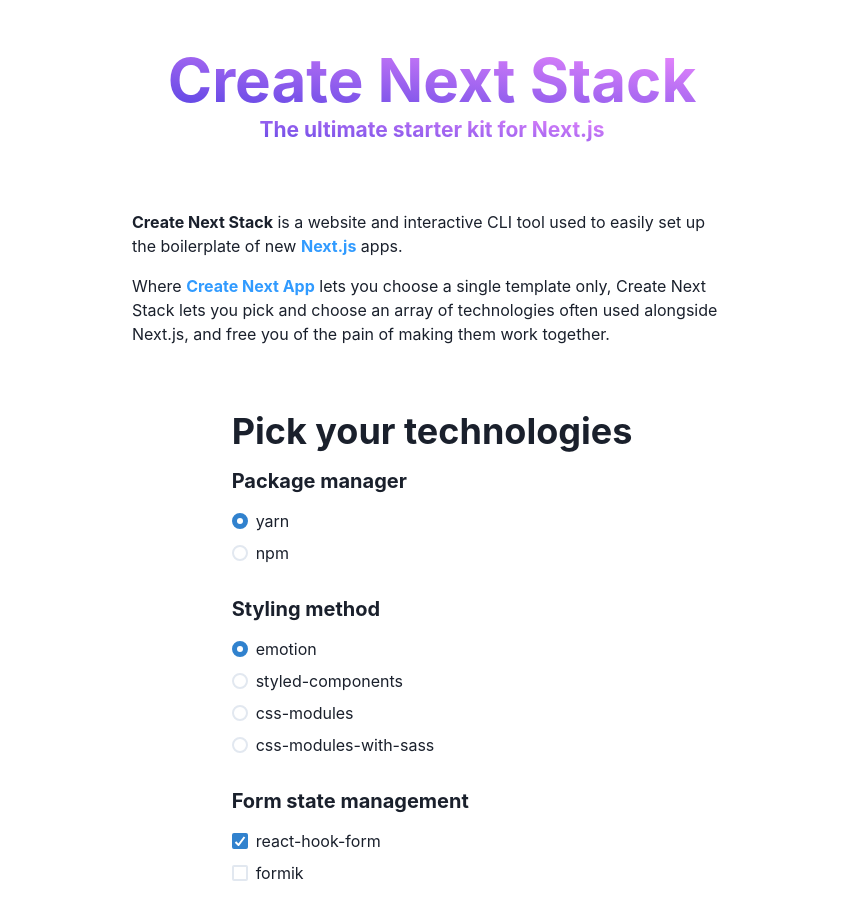
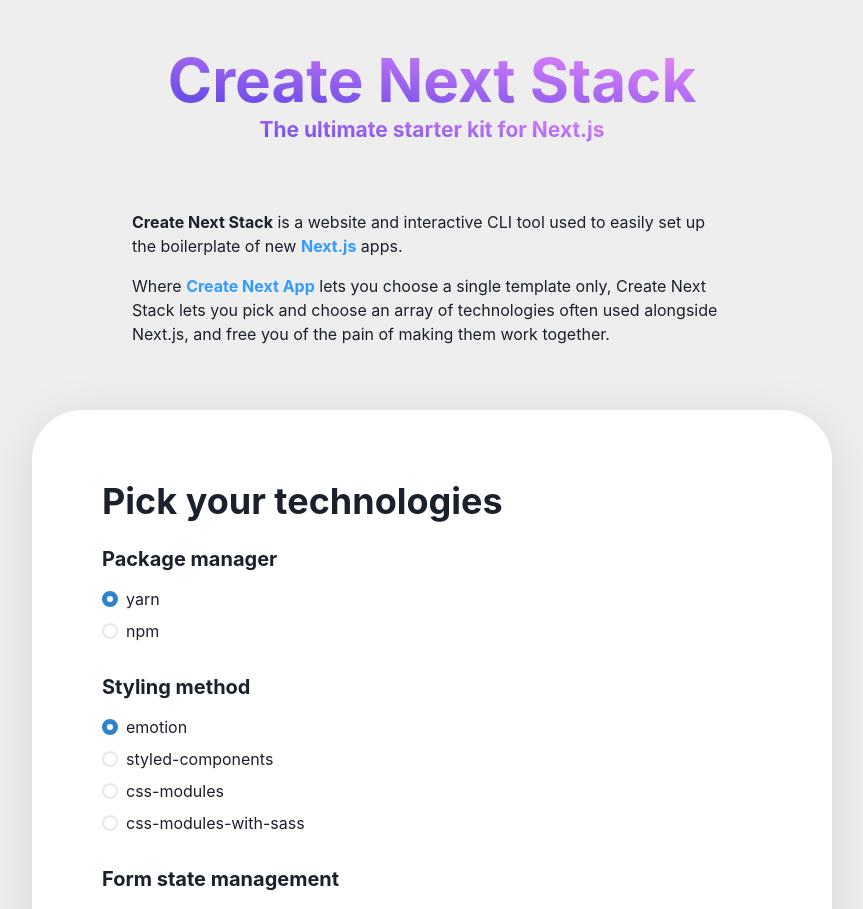
Before and after one commit to akd-io/create-next-stack-website, a Next.js app: page / in a window 1280 px wide. Shown: the top 909 px of the page, without its empty margins (208-1071 px from the left). Built offline with nearby package versions, Linux system fonts and the light colour scheme.

Commit message:
Use gray background. Wrap form in card.

```diff
--- a/components/Section.tsx
+++ b/components/Section.tsx
@@ -7,7 +7,7 @@
 export const Section: FC<SectionProps> = ({ boxProps, children, ...props }) => {
   return (
     <Stack padding="50px 30px" alignItems="center" as="section" {...props}>
-      <Box maxWidth="800" {...boxProps}>
+      <Box width="100%" maxWidth="800" {...boxProps}>
         {children}
       </Box>
     </Stack>
--- a/templates/LandingPage/LandingPageTemplate.tsx
+++ b/templates/LandingPage/LandingPageTemplate.tsx
@@ -1,4 +1,5 @@
 import {
+  Box,
   Button,
   Checkbox,
   CheckboxGroup,
@@ -8,12 +9,19 @@
   Stack,
   Text,
 } from "@chakra-ui/react";
+import { css, Global } from "@emotion/react";
 import { useCallback } from "react";
 import { Controller, SubmitHandler, useForm } from "react-hook-form";
 import { Anchor } from "../../components/Anchor";
 import { Section } from "../../components/Section";
 import { arrayToKeyToKeyMap } from "../../utils/arrayToKeyToKeyMap";
 import { objectToKeyToKeyMap } from "../../utils/objectToKeyToKeyMap";
+
+const globalStyles = css`
+  body {
+    background-color: #eee;
+  }
+`;
 
 const packageManagers = arrayToKeyToKeyMap(["yarn", "npm"]);
 const stylingMethods = arrayToKeyToKeyMap([
@@ -51,6 +59,7 @@
 
   return (
     <>
+      <Global styles={globalStyles} />
       <main>
         <Section>
           <Stack spacing="16" align="center">
@@ -96,8 +105,15 @@
               </Text>
             </Stack>
 
+            <Box
+              width="100%"
+              borderRadius="50"
+              padding="70"
+              background="white"
+              boxShadow="0 10px 50px rgba(0,0,0,0.1)"
+            >
               <form onSubmit={handleSubmit(handleValidSubmit)}>
-              <Heading as="h2" marginBottom="4">
+                <Heading as="h2" marginBottom="6">
                   Pick your technologies
                 </Heading>
                 <Stack spacing="8">
@@ -138,7 +154,8 @@
                       render={({ field }) => (
                         <RadioGroup {...field}>
                           <Stack direction="column">
-                          {Object.keys(stylingMethods).map((stylingMethod) => (
+                            {Object.keys(stylingMethods).map(
+                              (stylingMethod) => (
                                 <Radio
                                   key={stylingMethod}
                                   id={`radio-${stylingMethod}`}
@@ -146,7 +163,8 @@
                                 >
                                   {stylingMethod}
                                 </Radio>
-                          ))}
+                              )
+                            )}
                           </Stack>
                         </RadioGroup>
                       )}
@@ -186,6 +204,7 @@
                   </Stack>
                 </Stack>
               </form>
+            </Box>
 
             <Text>
               Created by{" "}
```
Lines whose indentation alone changed are shown as unchanged.
